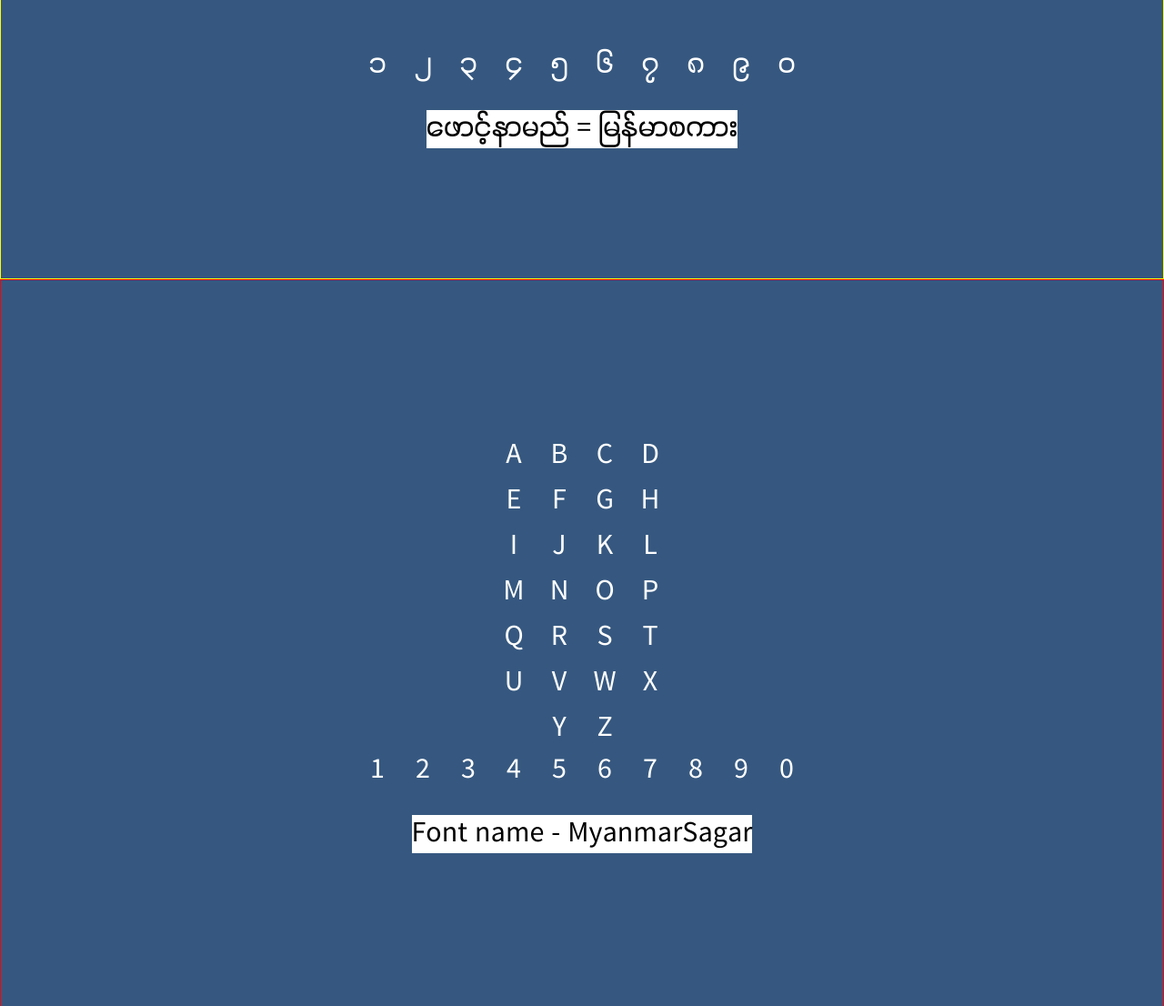
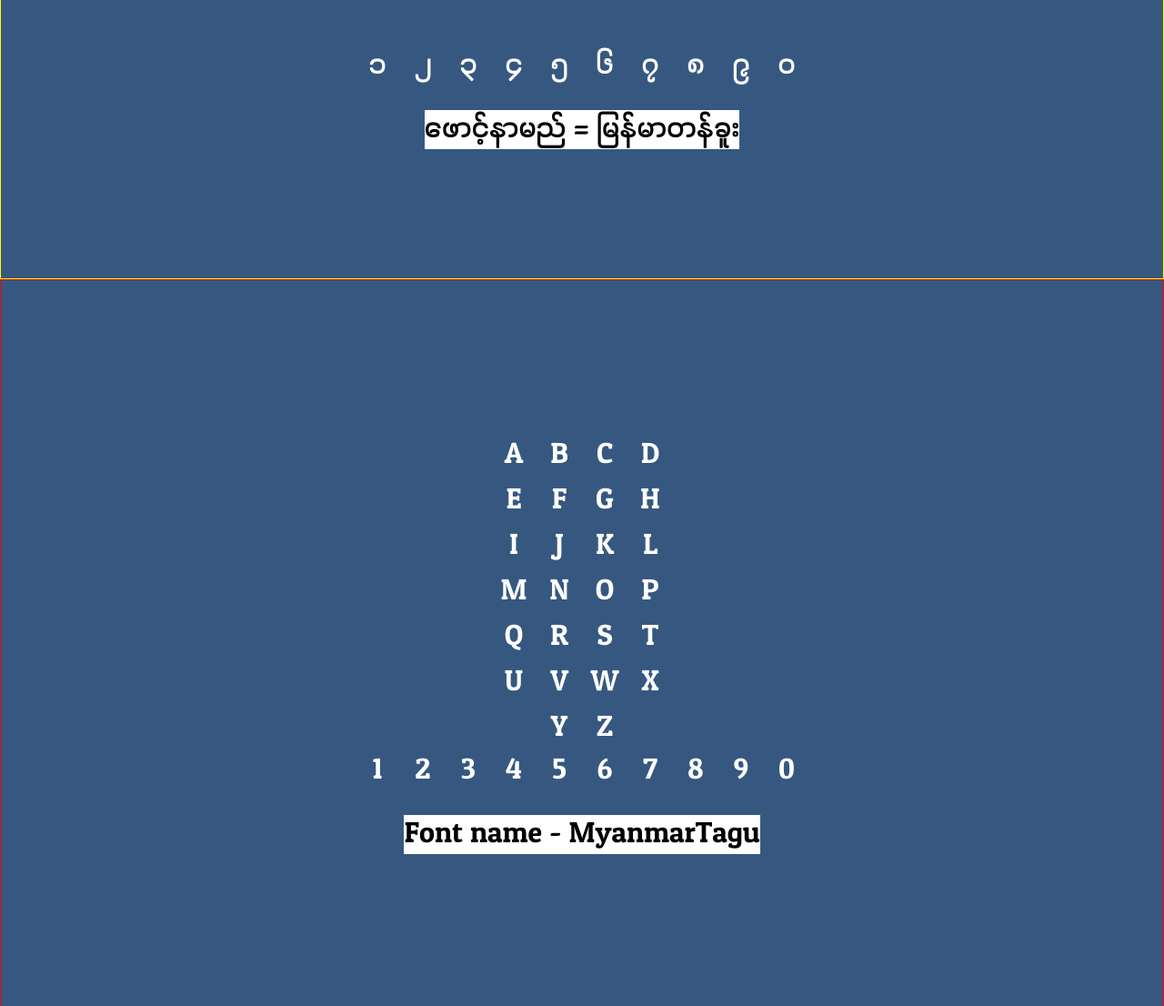
Before and after one commit to lwinmoe51/MMFontPromoSite, a plain HTML site: page index.html in a window 1280 px wide. Shown: the part 493-1599 px from the top of the page at 91% size. Drawn offline with Linux system fonts and the light colour scheme.

Commit message:
font changed

```diff
--- a/index.html
+++ b/index.html
@@ -56,7 +56,7 @@
             <div>၀</div>
         </div>
         <div class="font-name">
-            ဖောင့်နာမည် = မြန်မာစကား
+            ဖောင့်နာမည် = မြန်မာတန်ခူး
         </div>
     </div>
 
@@ -102,7 +102,7 @@
             <div>0</div>
         </div>
         <div class="font-name">
-            Font name - MyanmarSagar
+            Font name - MyanmarTagu
         </div>
     </div>
 
@@ -118,7 +118,7 @@
             <div>ရှိချင်မှရှိမှာ</div>
         </div>
         <div class="font-name">
-            ဖောင့်နာမည် = မြန်မာစကား
+            ဖောင့်နာမည် = မြန်မာတန်ခူး
         </div>
     </div>
 
--- a/style.css
+++ b/style.css
@@ -5,15 +5,15 @@
 }
 
 @font-face {
-    font-family: 'MyanmarSagar';
-    src: url('font/MyanmarSagar_Regular.ttf') format('truetype');
+    font-family: 'MyanmarTagu';
+    src: url('font/MyanmarTagu_Regular.ttf') format('truetype');
 }
 
 body{
     background-color: #365880;
     font-size: 2rem;
     color: white;
-    font-family: 'MyanmarSagar'; /* sans-serif; */
+    font-family: 'MyanmarTagu'; /* sans-serif; */
 }
 
 .myanmar {
```
Also changed, not shown: font/MyanmarSagar_Regular.ttf (deleted), font/MyanmarTagu_Regular.ttf (added).
